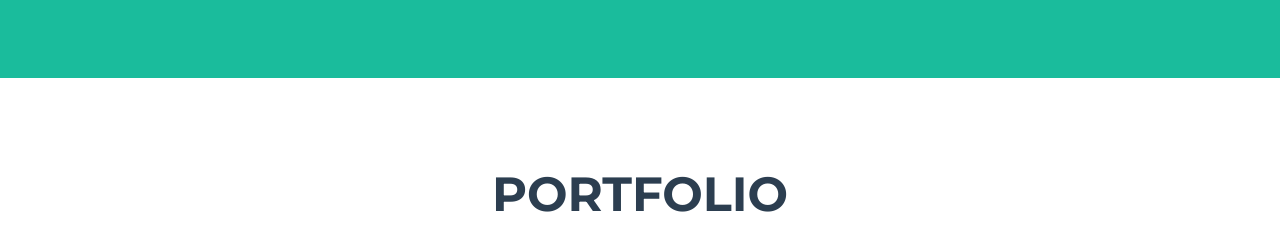
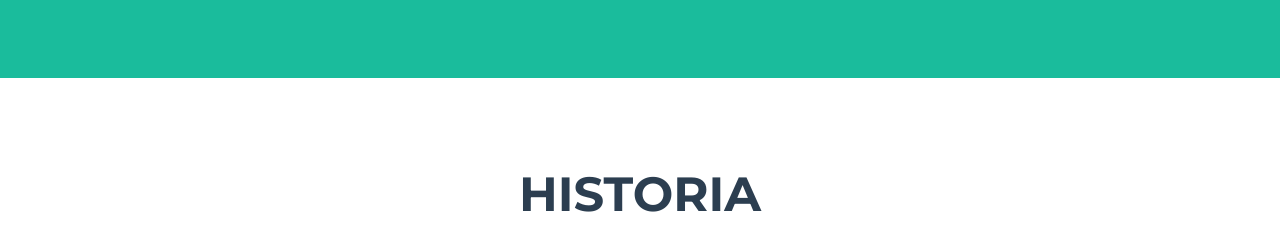
Before and after one commit to julian0210/taller2nt, a plain HTML site: page index.html in a window 1280 px wide. Shown: the part 705-936 px from the top of the page. Drawn offline with nearby package versions, Linux system fonts and the light colour scheme.

Commit message:
cambio de otro titulo
Se cambio un titulo por historia

```diff
--- a/index.html
+++ b/index.html
@@ -55,7 +55,7 @@
         <section class="page-section portfolio" id="portfolio">
             <div class="container">
                 <!-- Portfolio Section Heading-->
-                <h2 class="page-section-heading text-center text-uppercase text-secondary mb-0">Portfolio</h2>
+                <h2 class="page-section-heading text-center text-uppercase text-secondary mb-0">Historia</h2>
                 <!-- Icon Divider-->
                 <div class="divider-custom">
                     <div class="divider-custom-line"></div>
```
